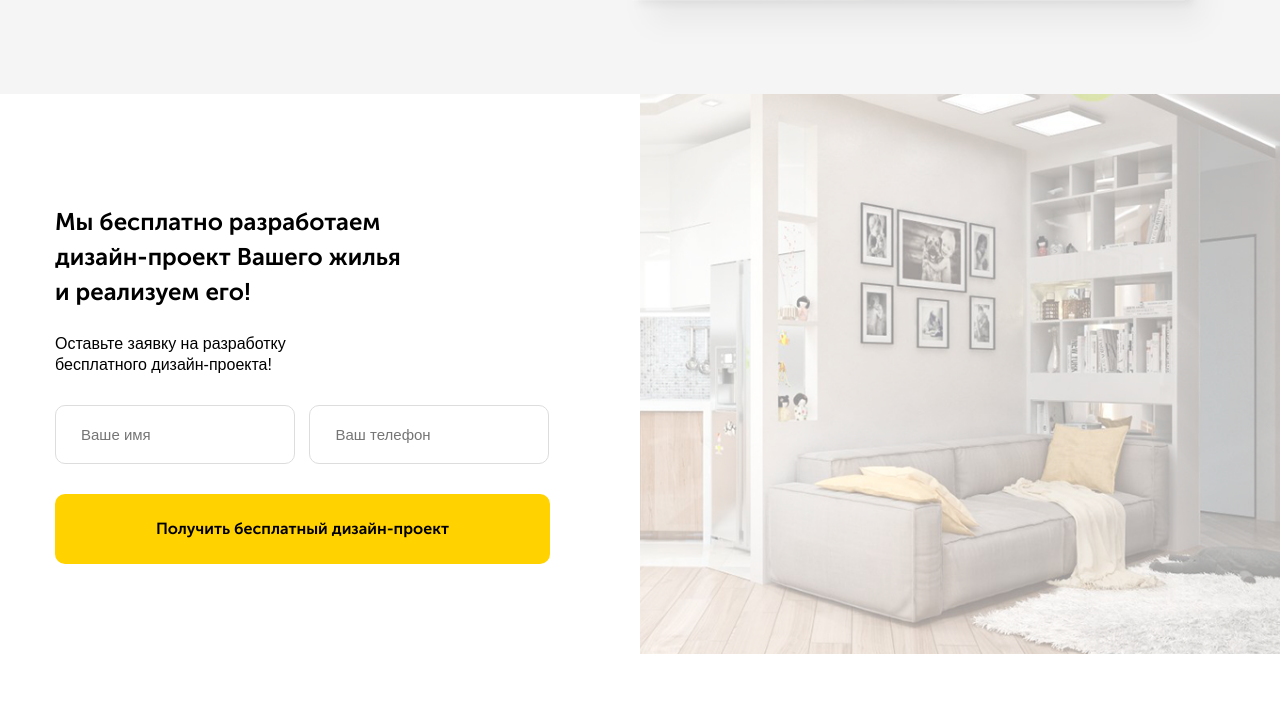
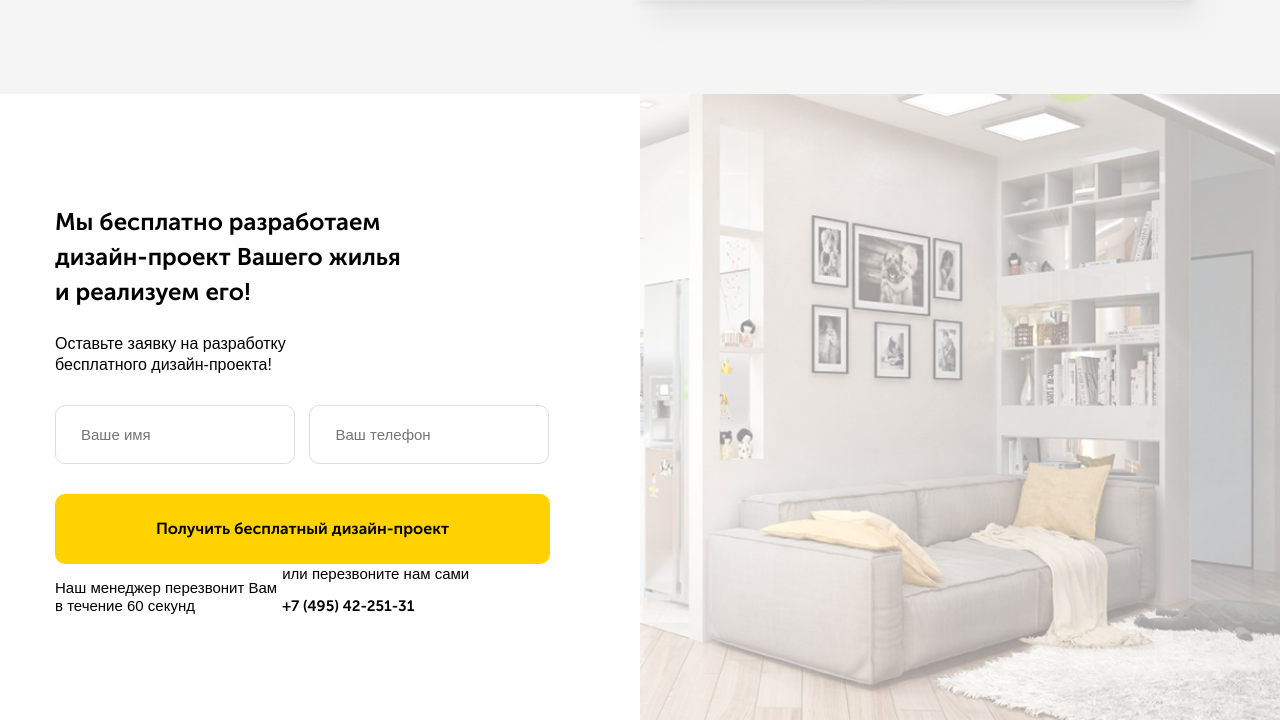
Before and after one commit to Yezha/webstart, a plain HTML site: page src/index.html in a window 1280 px wide. Shown: the part 618-1338 px from the top of the page. Before the commit the page ends 1272 px from the top, so only its background shows below. Drawn offline with Linux system fonts and the light colour scheme; a web font is replaced by a local one.

Commit message:
Add files via upload

```diff
--- a/src/index.html
+++ b/src/index.html
@@ -89,6 +89,12 @@
           <input type="text" class="input offer__input" placeholder="Ваше имя">
           <input type="tel" class="input offer__input" placeholder="Ваш телефон">
           <button class="button offer__button">Получить бесплатный дизайн-проект</button>
+          <div class="call-block">
+          <p class="name offer__name">Наш менеджер перезвонит Вам в течение 60 секунд</p>
+          </div>
+          <div class="call-block">
+            <span class="recall offer__recall">или перезвоните нам сами</span> <p class="number offer__number">+7 (495) 42-251-31</p>
+          </div>
       </form>
         <!-- /.form offer__form -->
         </div>
```
